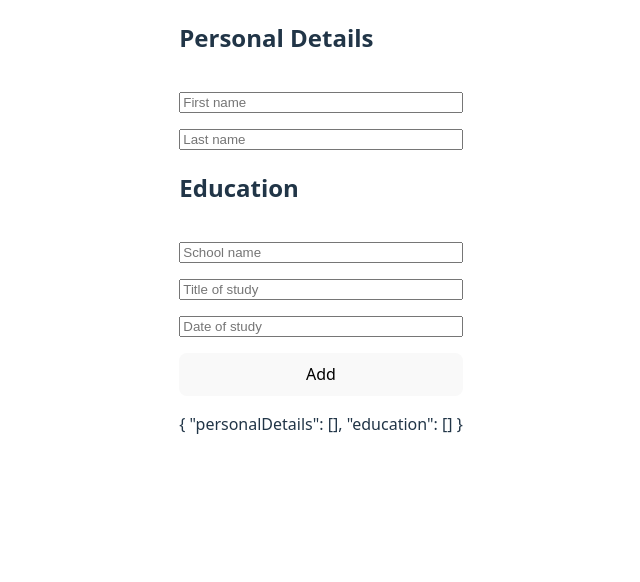
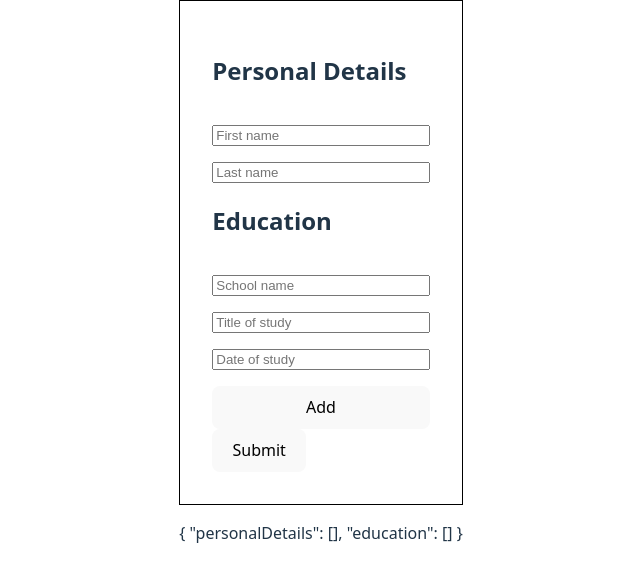
Before and after one commit to B3n9219/CV-maker, a React (Vite) app: page / in a window 1280 px wide. Shown: the top 582 px of the page, without its empty margins (319-959 px from the left). Built offline with nearby package versions, Linux system fonts and the light colour scheme.

Commit message:
Created the basic display of the CV

```diff
--- a/src/App.jsx
+++ b/src/App.jsx
@@ -1,6 +1,7 @@
 import Form from "./components/Form.jsx"
 import Section from "./components/Section.jsx"
-import Input from "./components/Input.jsx"
+
+import Display from "./components/Display.jsx"
 
 
 import {useEffect, useState} from 'react'
@@ -20,10 +21,15 @@ function App() {
     useEffect(() => {
         console.log("Form updated:", formData);
     }, [formData]);
+    const [displayHidden, setDisplayHidden] = useState(true)
+
+    function submitForm() {
+        setDisplayHidden(false)
+    }
 
     return (
         <>
-            <Form>
+            <Form submit={submitForm}>
                 <Section title="Personal Details" type="single" sectionData={formData.personalDetails}
                        setSectionData={value => updateSection("personalDetails", value)}
                        inputs = {[{name: "firstName", label: "First name", type:"text"},
@@ -37,6 +43,8 @@ function App() {
                              {name: "studyDate", label: "Date of study", type:"text"}]} >
                 </Section>
             </Form>
+            <Display data={formData} hidden={displayHidden}/>
+
             <div>
                 <p>{JSON.stringify(formData, null, 2)}</p>
             </div>
--- /dev/null
+++ b/src/components/Display.jsx
@@ -0,0 +1,37 @@
+export default function Display({data, hidden}) {
+    const formattedData = {}
+    function formatData () {
+
+    }
+    formatData()
+    return (
+        <div className="display">
+            {!hidden? (
+                <>
+                {data.personalDetails.length > 0? (
+                    <>
+                        <h2>Personal Information</h2>
+                        <h3>{data.personalDetails[0].firstName}</h3>
+                        <h3>{data.personalDetails[0].lastName}</h3>
+                    </>)
+                    : null}
+                {data.education.length > 0? (
+                    <>
+                        <h2>Education</h2>
+                        {data.education.map(item => (
+                            <>
+                                <h3>School Name: {item.schoolName}</h3>
+                                <h3>Study Title: {item.studyTitle}</h3>
+                                <h3>Study Date: {item.studyDate}</h3>
+                            </>)
+                        )}
+                    </>)
+                    : null}
+                </>
+                )
+            : null}
+        </div>
+    )
+}
+
+console.log("HI")
--- a/src/components/Form.jsx
+++ b/src/components/Form.jsx
@@ -1,10 +1,16 @@
 import { useState } from 'react'
+import "/src/styles/Form.css"
 
 
-export default function Form( {children} ) {
+export default function Form( {submit, children} ) {
+    function submitForm(e) {
+        e.preventDefault()
+        submit()
+    }
     return (
-        <form className="form">
+        <form className="form" onSubmit={(e) => submitForm(e)}>
             {children}
+            <button type="submit">Submit</button>
         </form>
     )
 }
--- /dev/null
+++ b/src/styles/Form.css
@@ -0,0 +1,4 @@
+.form {
+    border: 1px solid black;
+    padding: 2rem;
+}
```
